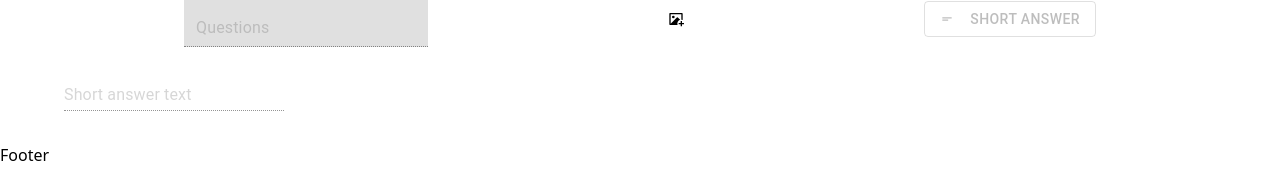
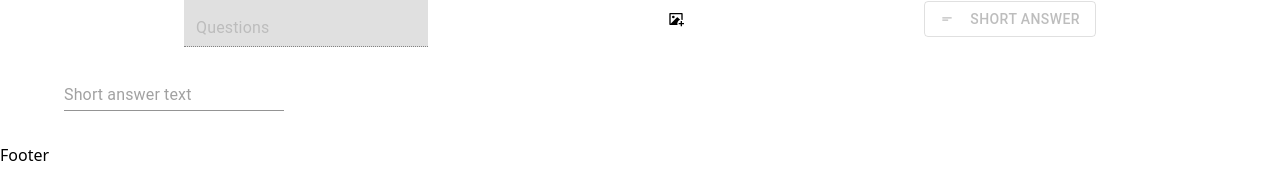
Before and after one commit to shareef99/attendance-form, a Next.js app: page /form/preview in a window 1280 px wide. Shown: the part 137-306 px from the top of the page. Built offline with nearby package versions, Linux system fonts and the light colour scheme.

Commit message:
COnfig short answer and paragraph accourding to preview

```diff
--- a/components/question-details/QuestionDetails.tsx
+++ b/components/question-details/QuestionDetails.tsx
@@ -36,12 +36,15 @@ const QuestionDetails = ({ id, Icon, preview, option }: Props) => {
 
     if (option === "Short answer") {
         return (
-            <ShortAnswer selectedOption={{ option, Icon }} preview={preview} />
+            <ShortAnswer
+                selectedOption={{ option, Icon }}
+                isDisable={isDisable}
+            />
         );
     }
 
     if (option === "Paragraph") {
-        return <Paragraph option={{ option, Icon }} preview={preview} />;
+        return <Paragraph option={{ option, Icon }} isDisable={isDisable} />;
     }
 
     if (option === "Multiple choice") {
--- a/components/question-details/option-details/Paragraph.tsx
+++ b/components/question-details/option-details/Paragraph.tsx
@@ -6,16 +6,16 @@ import { OptionType } from "../../add-questions/Options";
 
 interface Props {
     option: OptionType;
-    preview: boolean;
+    isDisable: boolean;
 }
 
-const Paragraph = ({ option }: Props) => {
+const Paragraph = ({ option, isDisable }: Props) => {
     return (
         <form>
             <TextField
                 id="standard-basic"
                 placeholder={"Long answer text"}
-                disabled
+                disabled={isDisable}
             />
         </form>
     );
--- a/components/question-details/option-details/ShortAnswer.tsx
+++ b/components/question-details/option-details/ShortAnswer.tsx
@@ -6,13 +6,16 @@ import { OptionType } from "../../add-questions/Options";
 
 interface Props {
     selectedOption: OptionType;
-    preview: boolean;
+    isDisable: boolean;
 }
 
-const ShortAnswer = ({ selectedOption }: Props) => {
+const ShortAnswer = ({ selectedOption, isDisable }: Props) => {
     return (
         <form>
-            <TextField placeholder={selectedOption.option + " text"} disabled />
+            <TextField
+                placeholder={selectedOption.option + " text"}
+                disabled={isDisable}
+            />
         </form>
     );
 };
```
